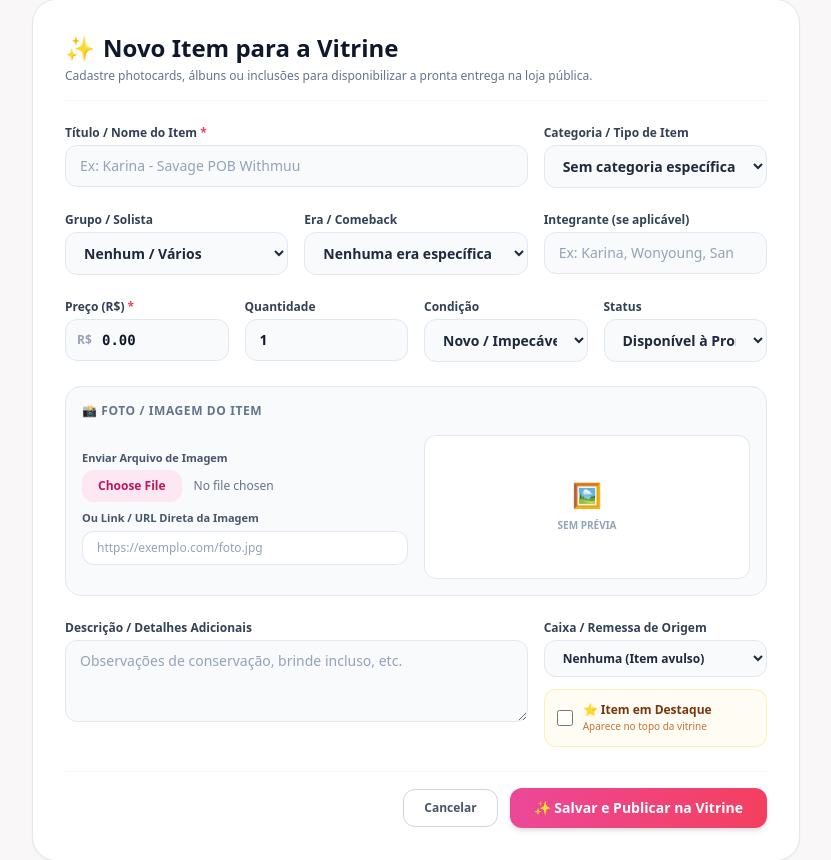
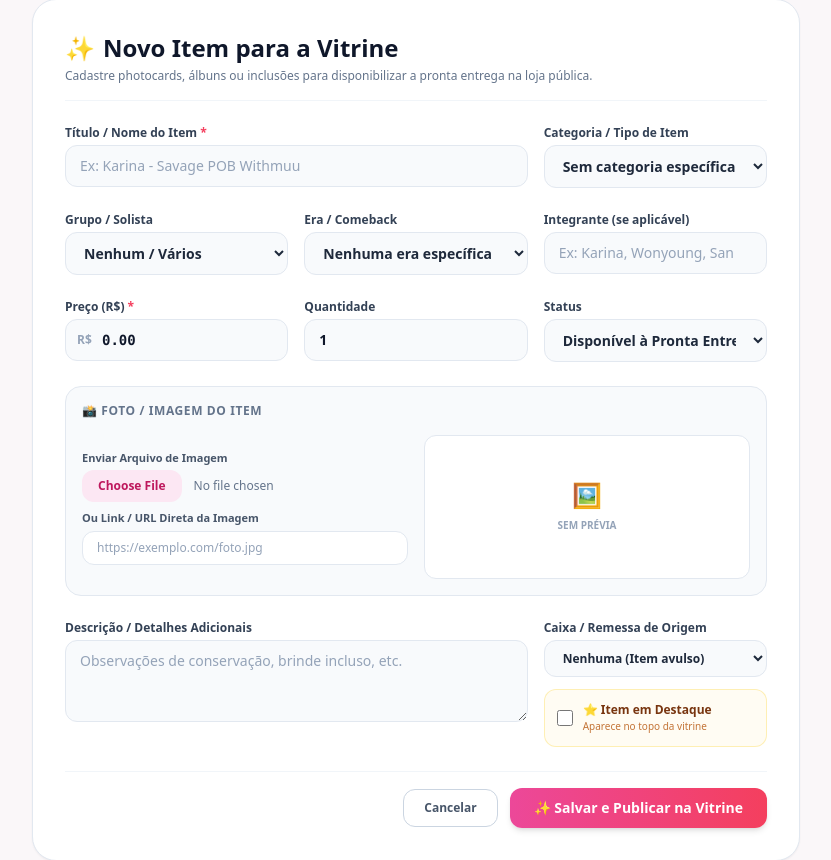
Before and after one commit to hudo9921/ceg, a Django app: page /vitrine/novo/ in a window 1280 px wide. Shown: the part 142-1002 px from the top of the page, without its empty margins (224-1055 px from the left). Run offline with Django 5.2, Linux system fonts and the light colour scheme; a user stored in the database is signed in; data comes from the database, SQL or seed files in the repository; tables that the repository leaves empty hold one stand-in row (values such as "Sample post"); some libraries are stand-ins or nearby versions.

Commit message:
fix(vitrine): corrigir exibicao de preco no modal e remover campo condicao

```diff
--- a/apps/cegs/admin.py
+++ b/apps/cegs/admin.py
@@ -568,7 +568,7 @@ class ConfiguracaoEnvioAdmin(admin.ModelAdmin):
 @admin.register(ItemVitrine)
 class ItemVitrineAdmin(admin.ModelAdmin):
     list_display = ('titulo', 'tipo_item', 'group', 'era', 'integrante', 'preco', 'quantidade', 'status', 'destaque', 'created_at')
-    list_filter = ('status', 'destaque', 'tipo_item', 'group', 'condicao')
+    list_filter = ('status', 'destaque', 'tipo_item', 'group')
     search_fields = ('titulo', 'integrante', 'descricao', 'group__name', 'era__name')
     prepopulated_fields = {'slug': ('titulo',)}
     list_editable = ('status', 'destaque', 'preco', 'quantidade')
--- a/apps/cegs/models.py
+++ b/apps/cegs/models.py
@@ -1729,11 +1729,6 @@ class ItemVitrine(models.Model):
         RESERVADO = 'RESERVADO', 'Reservado'
         VENDIDO = 'VENDIDO', 'Vendido'
 
-    class Condicao(models.TextChoices):
-        NOVO = 'NOVO', 'Novo / Impecável'
-        MINT = 'MINT', 'Excelente Estado (Mint)'
-        COM_DETALHE = 'COM_DETALHE', 'Com Detalhe / Marca de Fábrica'
-
     titulo = models.CharField('Título / Nome do Item', max_length=200)
     slug = models.SlugField('Slug', max_length=220, unique=True, blank=True)
     descricao = models.TextField('Descrição / Detalhes', blank=True)
@@ -1764,12 +1759,6 @@ class ItemVitrine(models.Model):
     integrante = models.CharField('Integrante', max_length=100, blank=True)
     preco = models.DecimalField('Preço (R$)', max_digits=10, decimal_places=2)
     quantidade = models.PositiveIntegerField('Quantidade em Estoque', default=1)
-    condicao = models.CharField(
-        'Condição do Item',
-        max_length=30,
-        choices=Condicao.choices,
-        default=Condicao.NOVO
-    )
     status = models.CharField(
         'Status do Item',
         max_length=20,
--- a/apps/cegs/tests_vitrine.py
+++ b/apps/cegs/tests_vitrine.py
@@ -87,7 +87,6 @@ class VitrineTests(TestCase):
             'integrante': 'Winter',
             'preco': '49.90',
             'quantidade': '2',
-            'condicao': ItemVitrine.Condicao.NOVO,
             'status': ItemVitrine.Status.DISPONIVEL,
             'descricao': 'Photocard original de primeira tiragem',
             'destaque': 'on',
@@ -114,7 +113,6 @@ class VitrineTests(TestCase):
             'integrante': 'Karina',
             'preco': '60.00',
             'quantidade': '1',
-            'condicao': ItemVitrine.Condicao.MINT,
             'status': ItemVitrine.Status.DISPONIVEL,
         })
         self.assertRedirects(resp, reverse('vitrine_list'))
--- a/apps/cegs/vitrine_views.py
+++ b/apps/cegs/vitrine_views.py
@@ -157,7 +157,6 @@ class VitrineItemCreateView(StaffRequiredMixin, View):
             'eras': eras,
             'caixas': caixas,
             'eras_by_group_json': json.dumps(eras_by_group),
-            'condicoes': ItemVitrine.Condicao.choices,
             'status_choices': ItemVitrine.Status.choices,
         }
         return render(request, 'cegs/vitrine_form.html', context)
@@ -170,7 +169,6 @@ class VitrineItemCreateView(StaffRequiredMixin, View):
 
         descricao = request.POST.get('descricao', '').strip()
         integrante = request.POST.get('integrante', '').strip()
-        condicao = request.POST.get('condicao', ItemVitrine.Condicao.NOVO)
         status = request.POST.get('status', ItemVitrine.Status.DISPONIVEL)
         destaque = request.POST.get('destaque') == 'on' or request.POST.get('destaque') == 'true'
 
@@ -224,7 +222,6 @@ class VitrineItemCreateView(StaffRequiredMixin, View):
             integrante=integrante,
             preco=preco,
             quantidade=quantidade,
-            condicao=condicao,
             status=status,
             destaque=destaque,
             image_url=final_image_url,
@@ -260,7 +257,6 @@ class VitrineItemUpdateView(StaffRequiredMixin, View):
             'eras': eras,
             'caixas': caixas,
             'eras_by_group_json': json.dumps(eras_by_group),
-            'condicoes': ItemVitrine.Condicao.choices,
             'status_choices': ItemVitrine.Status.choices,
         }
         return render(request, 'cegs/vitrine_form.html', context)
@@ -276,7 +272,6 @@ class VitrineItemUpdateView(StaffRequiredMixin, View):
         item.titulo = titulo
         item.descricao = request.POST.get('descricao', '').strip()
         item.integrante = request.POST.get('integrante', '').strip()
-        item.condicao = request.POST.get('condicao', item.condicao)
         item.status = request.POST.get('status', item.status)
         item.destaque = request.POST.get('destaque') == 'on' or request.POST.get('destaque') == 'true'
 
@@ -452,7 +447,6 @@ class CaixaTransferUnclaimedToVitrineView(StaffRequiredMixin, View):
                     integrante=item_def.member_name or '',
                     preco=preco,
                     quantidade=1,
-                    condicao=ItemVitrine.Condicao.NOVO,
                     status=ItemVitrine.Status.DISPONIVEL,
                     image_url=item_def.image_url or '',
                     origem_caixa=caixa,
--- a/templates/cegs/vitrine_form.html
+++ b/templates/cegs/vitrine_form.html
@@ -114,8 +114,8 @@
                 </div>
             </div>
 
-            <!-- Linha 3: Preço, Quantidade, Condição e Status -->
-            <div class="grid grid-cols-2 sm:grid-cols-4 gap-4">
+            <!-- Linha 3: Preço, Quantidade e Status -->
+            <div class="grid grid-cols-1 sm:grid-cols-3 gap-4">
                 <div class="space-y-1">
                     <label class="block text-xs font-bold text-slate-700 dark:text-slate-300">
                         Preço (R$) <span class="text-rose-500">*</span>
@@ -138,20 +138,6 @@
                     <input type="number" name="quantidade" min="0"
                            value="{% if item %}{{ item.quantidade }}{% else %}1{% endif %}"
                            class="w-full px-3.5 py-2.5 bg-slate-50 dark:bg-slate-800 border border-slate-200 dark:border-slate-700 rounded-xl text-xs sm:text-sm font-bold text-slate-900 dark:text-white focus:outline-none focus:ring-2 focus:ring-pink-500/30">
-                </div>
-
-                <div class="space-y-1">
-                    <label class="block text-xs font-bold text-slate-700 dark:text-slate-300">
-                        Condição
-                    </label>
-                    <select name="condicao"
-                            class="w-full px-3.5 py-2.5 bg-slate-50 dark:bg-slate-800 border border-slate-200 dark:border-slate-700 rounded-xl text-xs sm:text-sm font-semibold text-slate-800 dark:text-slate-200 focus:outline-none focus:ring-2 focus:ring-pink-500/30">
-                        {% for val, label in condicoes %}
-                            <option value="{{ val }}" {% if item and item.condicao == val %}selected{% endif %}>
-                                {{ label }}
-                            </option>
-                        {% endfor %}
-                    </select>
                 </div>
 
                 <div class="space-y-1">
```
Also changed, not shown: templates/cegs/vitrine.html (+19 -14 lines), apps/cegs/migrations/0023_remove_itemvitrine_condicao.py (added).
